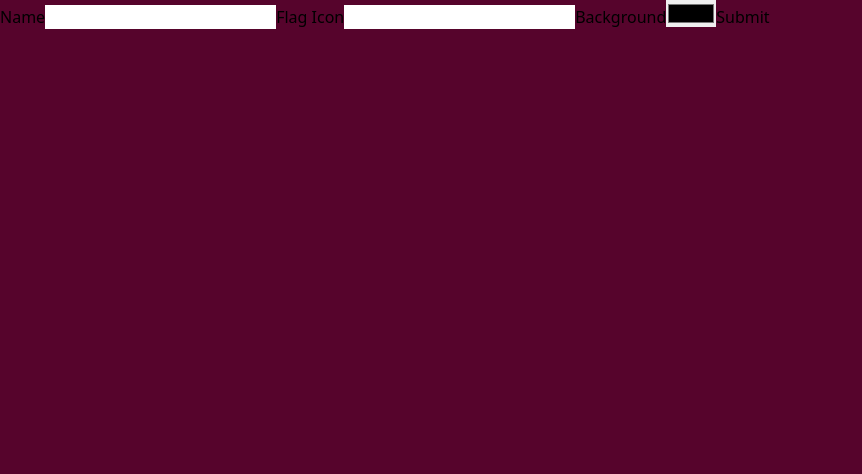
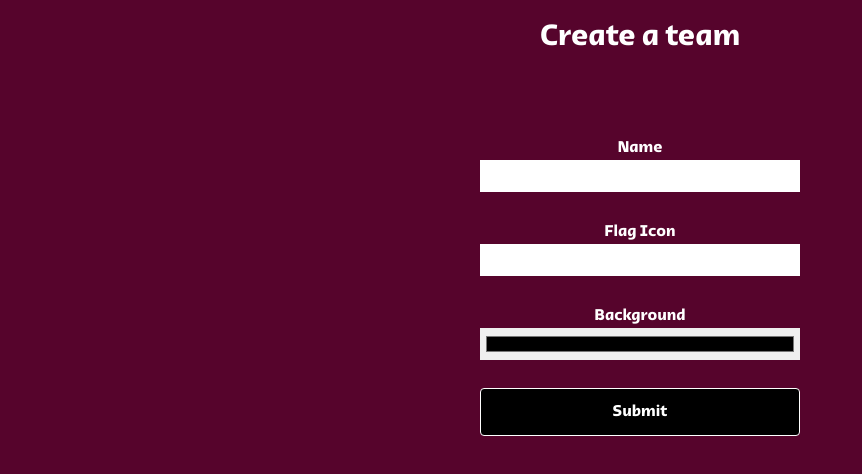
Before and after one commit to SebasG22/summit_frontend, a Next.js app: page /team/create in a window 1280 px wide. Shown: the top 474 px of the page, without its empty margins (0-862 px from the left). Built offline with nearby package versions, Linux system fonts and the light colour scheme.

Commit message:
Adding styles to team and player forms

```diff
--- a/pages/player/create.tsx
+++ b/pages/player/create.tsx
@@ -5,15 +5,29 @@ import { Player, PlayerFoot, PlayerPosition } from "../../data-access/player/pla
 import { CREATE_PLAYER_MUTATION } from "../../data-access/player/player.mutation";
 import { GetAllTeamsBasicQueryResponse, GET_ALL_TEAMS_BASIC_QUERY } from "../../data-access/team/team.queries";
 
+const labelClasses = "flex flex-col items-center relative pb-7";
+const inputClasses = "text-black w-full p-1 h-8";
+const inputErrorClasses = "border-2 border-red-500";
+const errorMessageClasses = "absolute text-red-500 bottom-2 text-xs";
+
 export default function CreatePlayer() {
-  const { register, handleSubmit, reset } = useForm<Player>();
+  const { register, handleSubmit, reset, formState } = useForm<Player>();
 
-  const { loading: loadingTeams, error: errorTeams, data: dataTeams } = useQuery<GetAllTeamsBasicQueryResponse>(GET_ALL_TEAMS_BASIC_QUERY);
+  const {
+    loading: loadingTeams,
+    error: errorTeams,
+    data: dataTeams
+  } = useQuery<GetAllTeamsBasicQueryResponse>(GET_ALL_TEAMS_BASIC_QUERY);
 
-  const [createPlayer, { data, loading, error }] =
-    useMutation(CREATE_PLAYER_MUTATION);
+  const [
+    createPlayer,
+    { data, loading, error }
+  ] = useMutation(CREATE_PLAYER_MUTATION);
 
   const onSubmit = ({ name, teamId, position, birth, height, weight, foot }: Player) => {
+    if (!formState.isValid) {
+      return;
+    }
     createPlayer({
       variables: {
         name,
@@ -35,6 +49,7 @@ export default function CreatePlayer() {
       foot
     });
   };
+
   useEffect(() => {
     if (error) {
       console.error(error);
@@ -46,44 +61,120 @@ export default function CreatePlayer() {
   }
 
   return (
-    <>
-      <form onSubmit={handleSubmit(onSubmit)}>
-        <label>
+    <div
+      className="text-center h-screen relative font-qatar text-white"
+    >
+      <h1
+        className="mt-5 text-3xl"
+      >
+        Create a player
+      </h1>
+      <form
+        className="flex flex-col w-80 h-auto m-auto py-20"
+        onSubmit={handleSubmit(onSubmit)}
+      >
+        <label className={labelClasses}>
           Name
-          <input type="text" {...register("name")} />
+          <input
+            className={`${inputClasses} ${formState.errors.name && inputErrorClasses}`}
+            type="text"
+            {...register("name", {required: "required"})}
+          />
+          { formState.errors.name &&
+            <span className={errorMessageClasses}>
+              {formState.errors.name.message}
+            </span>
+          }
         </label>
-        <label>
+        <label className={labelClasses}>
           Team
-          <select {...register("teamId")}>
+          <select
+            className={`${inputClasses} ${formState.errors.teamId && inputErrorClasses}`}
+            {...register("teamId", {required: "required"})}
+          >
             {dataTeams?.getAllTeams.map(team => <option key={team.id} value={team.id}>{team.name}</option>)}
           </select>
+          { formState.errors.teamId &&
+            <span className={errorMessageClasses}>
+              {formState.errors.teamId.message}
+            </span>
+          }
         </label>
-        <label>
+        <label className={labelClasses}>
           Positions
-          <select {...register("position")} multiple>
+          <select
+            className={`${inputClasses} h-28 ${formState.errors.position && inputErrorClasses}`}
+            {...register("position", {required: "required"})}
+            multiple
+          >
             {Object.keys(PlayerPosition).map(playerPosition => <option key={playerPosition} value={playerPosition}>{playerPosition}</option>)}
           </select>
+          { formState.errors.position &&
+            <span className={errorMessageClasses}>
+              {formState.errors.position.message}
+            </span>
+          }
         </label>
-        <label>
+        <label className={labelClasses}>
           birth
-          <input type="date" {...register("birth")} />
+          <input
+            className={`${inputClasses} ${formState.errors.birth && inputErrorClasses}`}
+            type="date"
+            {...register("birth", {required: "required"})}
+          />
+          { formState.errors.birth &&
+            <span className={errorMessageClasses}>
+              {formState.errors.birth.message}
+            </span>
+          }
         </label>
-        <label>
+        <label className={labelClasses}>
           Height
-          <input type="number" {...register("height")} />
+          <input
+            className={`${inputClasses} ${formState.errors.height && inputErrorClasses}`}
+            type="number"
+            {...register("height", {required: "required"})}
+          />
+          { formState.errors.height &&
+            <span className={errorMessageClasses}>
+              {formState.errors.height.message}
+            </span>
+          }
         </label>
-        <label>
+        <label className={labelClasses}>
           Weight
-          <input type="number" {...register("weight")} />
+          <input
+            className={`${inputClasses} ${formState.errors.weight && inputErrorClasses}`}
+            type="number"
+            {...register("weight", {required: "required"})}
+          />
+          { formState.errors.weight &&
+            <span className={errorMessageClasses}>
+              {formState.errors.weight.message}
+            </span>
+          }
         </label>
-        <label>
+        <label className={labelClasses}>
           Foot
-          <select {...register("foot")}>
+          <select
+            className={`${inputClasses} ${formState.errors.foot && inputErrorClasses}`}
+            {...register("foot", {required: "required"})}
+          >
             {Object.keys(PlayerFoot).map(playerFoot => <option key={playerFoot} value={playerFoot}>{playerFoot}</option>)}
           </select>
+          { formState.errors.foot &&
+            <span className={errorMessageClasses}>
+              {formState.errors.foot.message}
+            </span>
+          }
         </label>
-        <button type="submit"> Submit </button>
+        <button
+          className="border rounded border-white h-12 bg-black hover:bg-gray-800 active:bg-gray-700"
+          type="submit"
+        >
+          Submit
+        </button>
       </form>
-    </>
+    </div>
   );
 }
--- a/pages/team/create.tsx
+++ b/pages/team/create.tsx
@@ -4,13 +4,23 @@ import { useForm } from "react-hook-form";
 import { Team } from "../../data-access/team/team.model";
 import { CREATE_TEAM_MUTATION } from "../../data-access/team/team.mutation";
 
+const labelClasses = "flex flex-col items-center relative pb-7";
+const inputClasses = "text-black w-full p-1 h-8";
+const inputErrorClasses = "border-2 border-red-500";
+const errorMessageClasses = "absolute text-red-500 bottom-2 text-xs";
+
 export default function CreateTeam() {
-  const { register, handleSubmit, reset } = useForm<Team>();
+  const { register, handleSubmit, reset, formState } = useForm<Team>();
 
   const [createTeam, { data, loading, error }] =
     useMutation(CREATE_TEAM_MUTATION);
 
   const onSubmit = ({ name, flag_icon, background }: Team) => {
+
+    if (!formState.isValid) {
+      return;
+    }
+
     createTeam({
       variables: {
         name,
@@ -24,6 +34,7 @@ export default function CreateTeam() {
       background: ""
     });
   };
+
   useEffect(() => {
     if (error) {
       console.error(error);
@@ -35,22 +46,61 @@ export default function CreateTeam() {
   }
 
   return (
-    <>
-      <form onSubmit={handleSubmit(onSubmit)}>
-        <label>
+    <div
+      className="text-center h-screen relative font-qatar text-white"
+    >
+      <h1
+        className="mt-5 text-3xl"
+      >
+        Create a team
+      </h1>
+      <form
+        className="flex flex-col justify-between m-auto w-80 py-20"
+        onSubmit={handleSubmit(onSubmit)}
+      >
+        <label className={labelClasses}>
           Name
-          <input type="text" {...register("name")} />
+          <input
+            className={`${inputClasses} ${formState.errors.name && inputErrorClasses}`}
+            type="text"
+            {...register("name", {required: "required"})}
+          />
+          { formState.errors.name &&
+            <span className={errorMessageClasses}>
+              {formState.errors.name.message}
+            </span>
+          }
         </label>
-        <label>
+        <label className={labelClasses}>
           Flag Icon
-          <input type="text" {...register("flag_icon")} />
+          <input
+            className={`${inputClasses} ${formState.errors.flag_icon && inputErrorClasses}`}
+            type="text"
+            {...register("flag_icon", {required: "required"})}
+          />
+          { formState.errors.flag_icon &&
+            <span className={errorMessageClasses}>
+              {formState.errors.flag_icon.message}
+            </span>
+          }
         </label>
-        <label>
+        <label
+          className={labelClasses}
+        >
           Background
-          <input type="color" {...register("background")} />
+          <input
+            className={`${inputClasses} w-20 p-0`}
+            type="color"
+            {...register("background", {required: "required"})}
+          />
         </label>
-        <button type="submit"> Submit </button>
+        <button
+          className="border rounded border-white h-12 bg-black hover:bg-gray-800 active:bg-gray-700"
+          type="submit"
+        >
+          Submit
+        </button>
       </form>
-    </>
+    </div>
   );
 }
```
